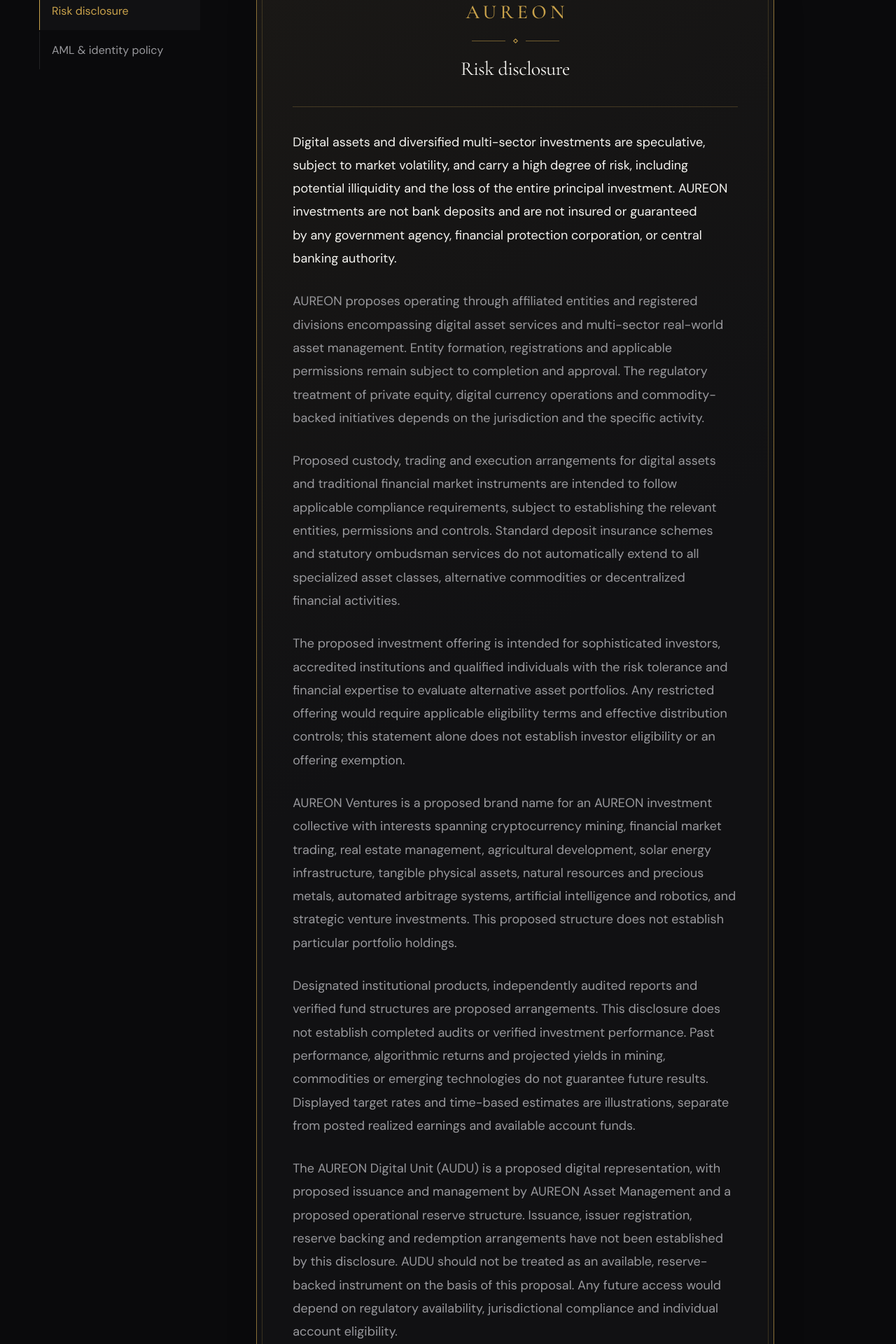
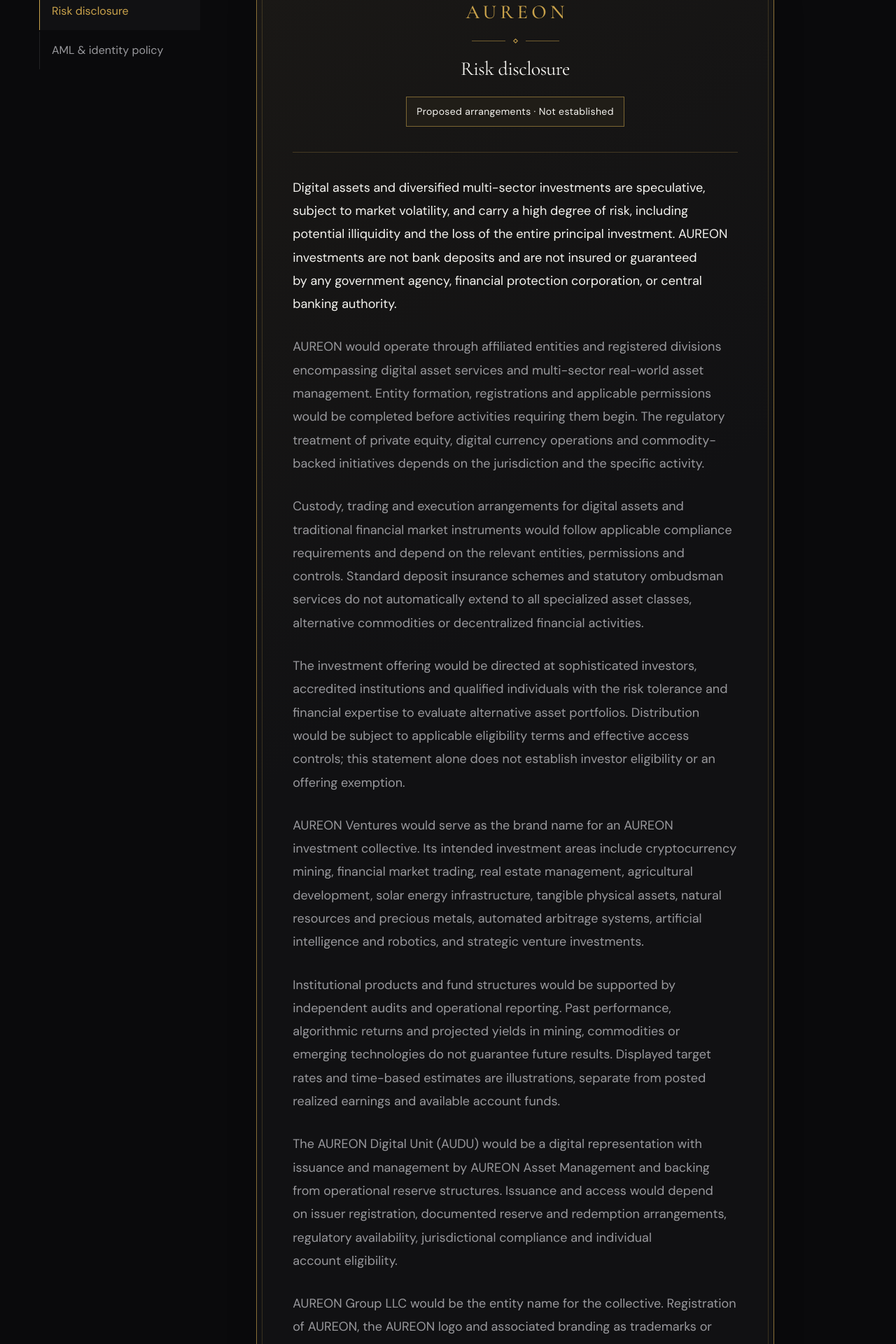
Before and after one commit to XenPluff/CryptoInvest, a Next.js app: page /legal/risk in a window 1280 px wide. Shown: the part 660-2580 px from the top of the page at 70% size. Built offline with nearby package versions, Linux system fonts and the light colour scheme.

Commit message:
Consolidate proposed arrangement status into one document label

```diff
--- a/app/legal/risk/page.tsx
+++ b/app/legal/risk/page.tsx
@@ -17,6 +17,7 @@
           <span className={styles.brand} translate="no">AUREON</span>
           <span className={styles.ornament} aria-hidden="true"><i /></span>
           <h2 id="risk-document-title">Risk disclosure</h2>
+          <p className={styles.status}>Proposed arrangements · Not established</p>
         </header>
         <div className={styles.body}>
           <p>
@@ -28,64 +29,61 @@
             or central banking authority.
           </p>
           <p>
-            AUREON proposes operating through affiliated entities and registered
-            divisions encompassing digital asset services and multi-sector real-world
-            asset management. Entity formation, registrations and applicable
-            permissions remain subject to completion and approval. The regulatory
-            treatment of private equity, digital currency operations and
-            commodity-backed initiatives depends on the jurisdiction and the
-            specific activity.
+            AUREON would operate through affiliated entities and registered
+            divisions encompassing digital asset services and multi-sector
+            real-world asset management. Entity formation, registrations and
+            applicable permissions would be completed before activities requiring
+            them begin. The regulatory treatment of private equity, digital
+            currency operations and commodity-backed initiatives depends on the
+            jurisdiction and the specific activity.
           </p>
           <p>
-            Proposed custody, trading and execution arrangements for digital assets
-            and traditional financial market instruments are intended to follow
-            applicable compliance requirements, subject to establishing the relevant
-            entities, permissions and controls. Standard deposit insurance schemes
-            and statutory ombudsman services do not automatically extend to all
+            Custody, trading and execution arrangements for digital assets and
+            traditional financial market instruments would follow applicable
+            compliance requirements and depend on the relevant entities,
+            permissions and controls. Standard deposit insurance schemes and
+            statutory ombudsman services do not automatically extend to all
             specialized asset classes, alternative commodities or decentralized
             financial activities.
           </p>
           <p>
-            The proposed investment offering is intended for sophisticated investors,
+            The investment offering would be directed at sophisticated investors,
             accredited institutions and qualified individuals with the risk
             tolerance and financial expertise to evaluate alternative asset
-            portfolios. Any restricted offering would require applicable eligibility
-            terms and effective distribution controls; this statement alone does not
+            portfolios. Distribution would be subject to applicable eligibility
+            terms and effective access controls; this statement alone does not
             establish investor eligibility or an offering exemption.
           </p>
           <p>
-            AUREON Ventures is a proposed brand name for an AUREON investment
-            collective with interests spanning cryptocurrency mining, financial
-            market trading, real estate management, agricultural development, solar
-            energy infrastructure, tangible physical assets, natural resources and
-            precious metals, automated arbitrage systems, artificial intelligence
-            and robotics, and strategic venture investments. This proposed structure
-            does not establish particular portfolio holdings.
+            AUREON Ventures would serve as the brand name for an AUREON investment
+            collective. Its intended investment areas include cryptocurrency
+            mining, financial market trading, real estate management,
+            agricultural development, solar energy infrastructure, tangible
+            physical assets, natural resources and precious metals, automated
+            arbitrage systems, artificial intelligence and robotics, and
+            strategic venture investments.
           </p>
           <p>
-            Designated institutional products, independently audited reports and
-            verified fund structures are proposed arrangements. This disclosure
-            does not establish completed audits or verified investment performance.
-            Past performance, algorithmic returns and projected yields in mining,
-            commodities or emerging technologies do not guarantee future results.
-            Displayed target rates and time-based estimates are illustrations,
-            separate from posted realized earnings and available account funds.
+            Institutional products and fund structures would be supported by
+            independent audits and operational reporting. Past performance,
+            algorithmic returns and projected yields in mining, commodities or
+            emerging technologies do not guarantee future results. Displayed
+            target rates and time-based estimates are illustrations, separate
+            from posted realized earnings and available account funds.
           </p>
           <p>
-            The AUREON Digital Unit (AUDU) is a proposed digital representation, with
-            proposed issuance and management by AUREON Asset Management and a
-            proposed operational reserve structure. Issuance, issuer registration,
-            reserve backing and redemption arrangements have not been established
-            by this disclosure. AUDU should not be treated as an available,
-            reserve-backed instrument on the basis of this proposal. Any future
-            access would depend on regulatory availability, jurisdictional
-            compliance and individual account eligibility.
+            The AUREON Digital Unit (AUDU) would be a digital representation with
+            issuance and management by AUREON Asset Management and backing from
+            operational reserve structures. Issuance and access would depend on
+            issuer registration, documented reserve and redemption arrangements,
+            regulatory availability, jurisdictional compliance and individual
+            account eligibility.
           </p>
           <p>
-            AUREON Group LLC is a proposed entity name. Registration of AUREON, the
-            AUREON logo and associated branding as trademarks or service marks is
-            proposed; this disclosure does not establish incorporation, trademark
-            registration or ownership by that proposed entity.
+            AUREON Group LLC would be the entity name for the collective.
+            Registration of AUREON, the AUREON logo and associated branding as
+            trademarks or service marks would be pursued through the applicable
+            registries.
           </p>
         </div>
         <footer className={styles.footer}>
--- a/app/legal/risk/risk-document.module.css
+++ b/app/legal/risk/risk-document.module.css
@@ -60,6 +60,19 @@
   letter-spacing: -.02em;
   color: var(--text);
 }
+.document .header .status {
+  display: inline-block;
+  max-width: 100%;
+  margin: 22px 0 0;
+  padding: 9px 14px;
+  border: 1px solid color-mix(in srgb, var(--gold) 55%, transparent);
+  background: color-mix(in srgb, var(--gold) 8%, var(--surface));
+  color: var(--text);
+  font-size: var(--type-small);
+  line-height: 1.65;
+  letter-spacing: .025em;
+  text-wrap: balance;
+}
 .document .body > p {
   margin: 0 0 28px;
   line-height: 1.85;
@@ -93,7 +106,8 @@
 @media print {
   .document { border-color: #92713a; background: #fff; box-shadow: none; color: #111; }
   .document::before, .header, .footer { border-color: #c8b992; }
-  .document .body > p, .document .header h2, .document .footer p { color: #222; }
+  .document .body > p, .document .header h2, .document .header .status, .document .footer p { color: #222; }
+  .document .header .status { background: #fff; border-color: #92713a; }
   .brand, .ornament, .document .footer .version { color: #785c27; }
   .header, .footer, .body > p { break-inside: avoid; }
 }
```
Also changed, not shown: lib/locales/ar.json, lib/locales/de.json, lib/locales/es.json, lib/locales/fr.json, lib/locales/it.json, lib/locales/ru.json, lib/locales/source.json, lib/locales/uk.json, 1 other file (tests, documents, lock files or other folders).
